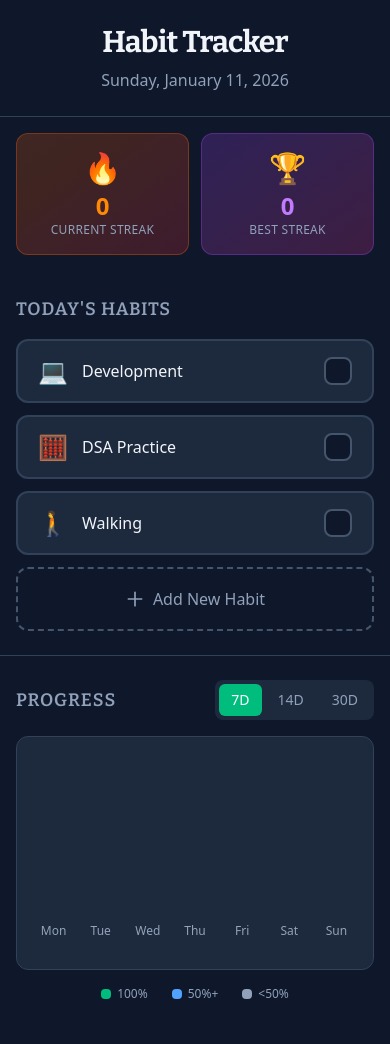
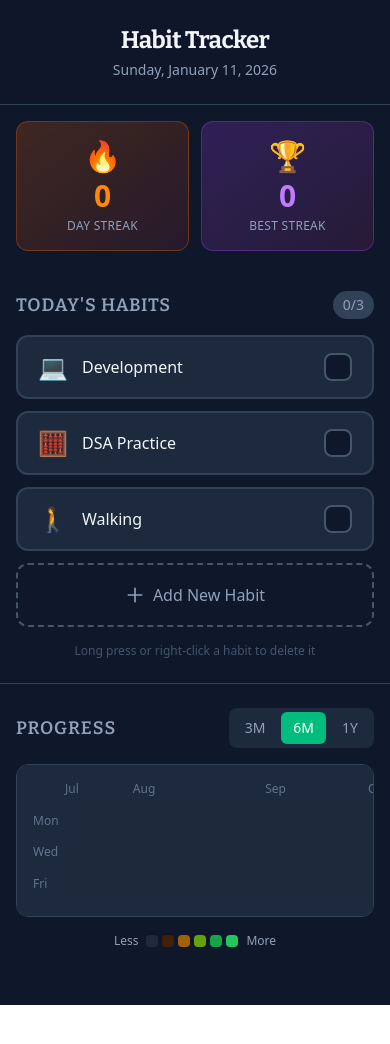
Before and after one commit to amaannn08/HabitTracker, a React (Vite) app: page / in a window 390 px wide. Shown: the top 1044 px of the page. After the commit the page ends 1005 px from the top, so only its background shows below. Built offline with nearby package versions, Linux system fonts and the light colour scheme.

Commit message:
Replace bar chart with GitHub-style heatmap, improve mobile UX, add diverse color scale

```diff
--- a/package.json
+++ b/package.json
@@ -11,8 +11,7 @@
   },
   "dependencies": {
     "react": "^19.2.0",
-    "react-dom": "^19.2.0",
-    "recharts": "^3.6.0"
+    "react-dom": "^19.2.0"
   },
   "devDependencies": {
     "@eslint/js": "^9.39.1",
--- a/src/components/HabitItem/HabitItem.tsx
+++ b/src/components/HabitItem/HabitItem.tsx
@@ -9,41 +9,91 @@ interface HabitItemProps {
 }
 
 export const HabitItem = memo(function HabitItem({ habit, isCompleted, onToggle, onDelete }: HabitItemProps) {
-  const [showDelete, setShowDelete] = useState(false);
+  const [showActions, setShowActions] = useState(false);
 
-  const handleClick = () => onToggle(habit.id);
+  const handleClick = () => {
+    if (!showActions) {
+      onToggle(habit.id);
+    }
+  };
 
-  const handleDelete = (e: React.MouseEvent) => {
-    e.stopPropagation();
+  const handleLongPress = () => {
+    setShowActions(true);
+  };
+
+  const handleDelete = () => {
     if (confirm(`Delete "${habit.name}"? This will remove all history for this habit.`)) {
       onDelete(habit.id);
     }
+    setShowActions(false);
   };
 
+  // Long press detection for mobile
+  let pressTimer: ReturnType<typeof setTimeout>;
+
+  const handleTouchStart = () => {
+    pressTimer = setTimeout(handleLongPress, 500);
+  };
+
+  const handleTouchEnd = () => {
+    clearTimeout(pressTimer);
+  };
+
+  if (showActions) {
     return (
-    <div
-      className="relative"
-      onMouseEnter={() => setShowDelete(true)}
-      onMouseLeave={() => setShowDelete(false)}
+      <div className="flex gap-2 animate-in fade-in duration-200">
+        <button
+          onClick={() => setShowActions(false)}
+          className="flex-1 py-4 px-5 rounded-xl bg-slate-800 border-2 border-slate-600
+                     text-slate-300 font-medium transition-colors hover:bg-slate-700
+                     min-h-16 flex items-center justify-center gap-2"
         >
+          <svg className="w-5 h-5" fill="none" viewBox="0 0 24 24" stroke="currentColor">
+            <path strokeLinecap="round" strokeLinejoin="round" strokeWidth={2} d="M6 18L18 6M6 6l12 12" />
+          </svg>
+          Cancel
+        </button>
+        <button
+          onClick={handleDelete}
+          className="flex-1 py-4 px-5 rounded-xl bg-red-500/20 border-2 border-red-500
+                     text-red-400 font-medium transition-colors hover:bg-red-500/30
+                     min-h-16 flex items-center justify-center gap-2"
+        >
+          <svg className="w-5 h-5" fill="none" viewBox="0 0 24 24" stroke="currentColor">
+            <path strokeLinecap="round" strokeLinejoin="round" strokeWidth={2}
+                  d="M19 7l-.867 12.142A2 2 0 0116.138 21H7.862a2 2 0 01-1.995-1.858L5 7m5 4v6m4-6v6m1-10V4a1 1 0 00-1-1h-4a1 1 0 00-1 1v3M4 7h16" />
+          </svg>
+          Delete
+        </button>
+      </div>
+    );
+  }
+
+  return (
     <button
       type="button"
       onClick={handleClick}
+      onTouchStart={handleTouchStart}
+      onTouchEnd={handleTouchEnd}
+      onTouchMove={handleTouchEnd}
+      onContextMenu={(e) => {
+        e.preventDefault();
+        handleLongPress();
+      }}
       aria-pressed={isCompleted}
       className={`
         flex items-center w-full py-4 px-5 rounded-xl cursor-pointer
-          transition-all duration-200 ease-out
+        transition-all duration-200 ease-out select-none
         min-h-16 gap-3.5 text-left
         border-2 focus-visible:outline-none focus-visible:ring-2 focus-visible:ring-emerald-500 focus-visible:ring-offset-2 focus-visible:ring-offset-slate-900
         ${isCompleted
           ? 'bg-emerald-500/10 border-emerald-500'
-            : 'bg-slate-800 border-slate-700 hover:border-emerald-500 hover:-translate-y-0.5'
+          : 'bg-slate-800 border-slate-700 hover:border-emerald-500 active:scale-[0.98]'
         }
-          active:translate-y-0
       `}
     >
-        <span className="text-2xl leading-none">{habit.emoji}</span>
-        <span className={`flex-1 font-medium ${isCompleted ? 'text-emerald-500' : 'text-slate-100'}`}>
+      <span className="text-2xl leading-none select-none">{habit.emoji}</span>
+      <span className={`flex-1 font-medium ${isCompleted ? 'text-emerald-400' : 'text-slate-100'}`}>
         {habit.name}
       </span>
       <span
@@ -57,7 +107,7 @@ export const HabitItem = memo(function HabitItem({ habit, isCompleted, onToggle,
         `}
       >
         {isCompleted && (
-            <svg viewBox="0 0 24 24" className="w-4.5 h-4.5 text-white">
+          <svg viewBox="0 0 24 24" className="w-4 h-4 text-white">
             <path
               fill="currentColor"
               d="M9 16.17L4.83 12l-1.42 1.41L9 19 21 7l-1.41-1.41z"
@@ -66,20 +116,5 @@ export const HabitItem = memo(function HabitItem({ habit, isCompleted, onToggle,
         )}
       </span>
     </button>
-
-      {/* Delete button */}
-      {showDelete && (
-        <button
-          onClick={handleDelete}
-          className="absolute -right-2 -top-2 w-6 h-6 rounded-full bg-red-500 text-white
-                     flex items-center justify-center hover:bg-red-600 transition-colors
-                     shadow-lg"
-        >
-          <svg className="w-3.5 h-3.5" fill="none" viewBox="0 0 24 24" stroke="currentColor">
-            <path strokeLinecap="round" strokeLinejoin="round" strokeWidth={2} d="M6 18L18 6M6 6l12 12" />
-          </svg>
-        </button>
-      )}
-    </div>
   );
 });
--- a/src/components/HabitList/HabitList.tsx
+++ b/src/components/HabitList/HabitList.tsx
@@ -11,11 +11,33 @@ interface HabitListProps {
 }
 
 export function HabitList({ habits, isHabitCompleted, onToggle, onAdd, onDelete }: HabitListProps) {
+  const completedCount = habits.filter((h) => isHabitCompleted(h.id)).length;
+  const totalCount = habits.length;
+
   return (
     <section className="py-6 px-4">
-      <h2 className="font-bitter text-lg font-semibold text-slate-400 mb-4 uppercase tracking-wider">
-        Today's Habits
-      </h2>
+      <div className="flex items-center justify-between mb-4">
+        <h2 className="font-bitter text-lg font-semibold text-slate-400 uppercase tracking-wider">
+          Today's Habits
+        </h2>
+        {totalCount > 0 && (
+          <span className={`text-sm font-medium px-2.5 py-1 rounded-full ${
+            completedCount === totalCount
+              ? 'bg-emerald-500/20 text-emerald-400'
+              : 'bg-slate-700 text-slate-400'
+          }`}>
+            {completedCount}/{totalCount}
+          </span>
+        )}
+      </div>
+
+      {habits.length === 0 ? (
+        <div className="text-center py-8 text-slate-500">
+          <div className="text-4xl mb-3">📝</div>
+          <p className="mb-4">No habits yet. Add your first habit to get started!</p>
+        </div>
+      ) : null}
+
       <ul className="list-none p-0 m-0 flex flex-col gap-3">
         {habits.map((habit) => (
           <li key={habit.id}>
@@ -31,6 +53,13 @@ export function HabitList({ habits, isHabitCompleted, onToggle, onAdd, onDelete
           <AddHabit onAdd={onAdd} />
         </li>
       </ul>
+
+      {/* Hint for delete */}
+      {habits.length > 0 && (
+        <p className="text-xs text-slate-600 text-center mt-4">
+          Long press or right-click a habit to delete it
+        </p>
+      )}
     </section>
   );
 }
--- a/src/components/Header/Header.tsx
+++ b/src/components/Header/Header.tsx
@@ -12,11 +12,11 @@ export function Header({ date }: HeaderProps) {
   });
 
   return (
-    <header className="text-center py-6 px-4 border-b border-slate-700">
-      <h1 className="font-bitter text-3xl font-bold text-slate-100 mb-2 tracking-tight">
+    <header className="text-center py-6 px-4 border-b border-slate-700 bg-slate-900/80 backdrop-blur-sm sticky top-0 z-10">
+      <h1 className="font-bitter text-2xl sm:text-3xl font-bold text-slate-100 mb-1 tracking-tight">
         Habit Tracker
       </h1>
-      <p className="text-base text-slate-400 font-medium">{formattedDate}</p>
+      <p className="text-sm sm:text-base text-slate-400 font-medium">{formattedDate}</p>
     </header>
   );
 }
--- a/src/components/ProgressChart/ProgressChart.tsx
+++ b/src/components/ProgressChart/ProgressChart.tsx
@@ -1,13 +1,4 @@
 import { useMemo, useState } from 'react';
-import {
-  BarChart,
-  Bar,
-  XAxis,
-  YAxis,
-  ResponsiveContainer,
-  Cell,
-  LabelList,
-} from 'recharts';
 
 interface ChartDataPoint {
   date: string;
@@ -21,41 +12,90 @@ interface ProgressChartProps {
 }
 
 const PERIOD_OPTIONS = [
-  { label: '7D', days: 7 },
-  { label: '14D', days: 14 },
-  { label: '30D', days: 30 },
+  { label: '3M', days: 90 },
+  { label: '6M', days: 180 },
+  { label: '1Y', days: 365 },
 ];
 
+// Color scale based on completion percentage
+function getColor(percentage: number): string {
+  if (percentage === 0) return '#1e293b';      // slate-800 - empty
+  if (percentage < 25) return '#422006';        // orange-950 - minimal
+  if (percentage < 50) return '#a16207';        // yellow-700 - some progress
+  if (percentage < 75) return '#65a30d';        // lime-600 - good
+  if (percentage < 100) return '#16a34a';       // green-600 - great
+  return '#22c55e';                              // green-500 - perfect!
+}
+
 export function ProgressChart({ getCompletionHistory }: ProgressChartProps) {
-  const [selectedPeriod, setSelectedPeriod] = useState(7);
+  const [selectedPeriod, setSelectedPeriod] = useState(180);
+  const [tooltip, setTooltip] = useState<{ data: ChartDataPoint; x: number; y: number } | null>(null);
 
   const data = useMemo(() => getCompletionHistory(selectedPeriod), [getCompletionHistory, selectedPeriod]);
 
-  // Format dates for display
-  const chartData = useMemo(() => {
-    return data.map((d, index) => {
-      // For 30 days, show fewer labels
-      const showLabel = selectedPeriod <= 14 || index % 3 === 0 || index === data.length - 1;
-      return {
-        ...d,
-        dayLabel: showLabel
-          ? new Date(d.date + 'T00:00:00').toLocaleDateString('en-US', {
-              weekday: selectedPeriod <= 7 ? 'short' : undefined,
-              day: selectedPeriod > 7 ? 'numeric' : undefined,
-              month: selectedPeriod > 14 ? 'short' : undefined,
-            })
-          : '',
-        displayValue: selectedPeriod <= 14 ? `${d.completed}/${d.total}` : '',
-      };
+  // Organize data into weeks (columns) and days (rows)
+  const calendarData = useMemo(() => {
+    const weeks: { date: string; data: ChartDataPoint }[][] = [];
+    let currentWeek: { date: string; data: ChartDataPoint }[] = [];
+
+    // Find the first Sunday to start the calendar
+    const firstDate = new Date(data[0]?.date + 'T00:00:00');
+    const startPadding = firstDate.getDay(); // 0 = Sunday
+
+    // Add empty cells for padding at the start
+    for (let i = 0; i < startPadding; i++) {
+      currentWeek.push({ date: '', data: { date: '', completed: 0, total: 0, percentage: -1 } });
+    }
+
+    data.forEach((d) => {
+      const date = new Date(d.date + 'T00:00:00');
+      const dayOfWeek = date.getDay();
+
+      if (dayOfWeek === 0 && currentWeek.length > 0) {
+        weeks.push(currentWeek);
+        currentWeek = [];
+      }
+
+      currentWeek.push({ date: d.date, data: d });
     });
-  }, [data, selectedPeriod]);
 
-  const getCellColor = (percentage: number) => {
-    if (percentage === 100) return '#10b981'; // emerald-500
-    if (percentage >= 50) return '#60a5fa';   // blue-400
-    if (percentage > 0) return '#94a3b8';     // slate-400
-    return '#334155';                          // slate-700
+    // Push the last week if it has any days
+    if (currentWeek.length > 0) {
+      weeks.push(currentWeek);
+    }
+
+    return weeks;
+  }, [data]);
+
+  // Get month labels
+  const monthLabels = useMemo(() => {
+    const labels: { month: string; weekIndex: number }[] = [];
+    let lastMonth = '';
+
+    calendarData.forEach((week, weekIndex) => {
+      const validDay = week.find((d) => d.date);
+      if (validDay?.date) {
+        const date = new Date(validDay.date + 'T00:00:00');
+        const month = date.toLocaleDateString('en-US', { month: 'short' });
+        if (month !== lastMonth) {
+          labels.push({ month, weekIndex });
+          lastMonth = month;
+        }
+      }
+    });
+
+    return labels;
+  }, [calendarData]);
+
+  const handleCellHover = (e: React.MouseEvent, d: ChartDataPoint) => {
+    if (d.percentage >= 0) {
+      const rect = e.currentTarget.getBoundingClientRect();
+      setTooltip({ data: d, x: rect.left + rect.width / 2, y: rect.top });
+    }
   };
+
+  const cellSize = selectedPeriod <= 90 ? 14 : selectedPeriod <= 180 ? 11 : 9;
+  const gap = 3;
 
   return (
     <section className="py-6 px-4 border-t border-slate-700">
@@ -82,49 +122,91 @@ export function ProgressChart({ getCompletionHistory }: ProgressChartProps) {
         </div>
       </div>
 
-      <div className="bg-slate-800 rounded-xl py-4 px-2 border border-slate-700">
-        <ResponsiveContainer width="100%" height={200}>
-          <BarChart data={chartData} margin={{ top: 20, right: 5, left: 5, bottom: 5 }}>
-            <XAxis
-              dataKey="dayLabel"
-              axisLine={false}
-              tickLine={false}
-              tick={{ fill: '#94a3b8', fontSize: selectedPeriod > 14 ? 10 : 12 }}
-              interval={0}
-            />
-            <YAxis hide domain={[0, data[0]?.total || 3]} />
-            <Bar dataKey="completed" radius={[4, 4, 0, 0]} maxBarSize={selectedPeriod <= 7 ? 40 : 20}>
-              {chartData.map((entry, index) => (
-                <Cell key={`cell-${index}`} fill={getCellColor(entry.percentage)} />
-              ))}
-              {selectedPeriod <= 14 && (
-                <LabelList
-                  dataKey="displayValue"
-                  position="top"
-                  fill="#94a3b8"
-                  fontSize={10}
-                  fontWeight={500}
-                />
-              )}
-            </Bar>
-          </BarChart>
-        </ResponsiveContainer>
+      <div className="bg-slate-800 rounded-xl p-4 border border-slate-700 overflow-x-auto">
+        {/* Month labels */}
+        <div className="flex mb-2 text-xs text-slate-500" style={{ marginLeft: 32 }}>
+          {monthLabels.map((label, i) => (
+            <span
+              key={i}
+              style={{
+                position: 'relative',
+                left: label.weekIndex * (cellSize + gap),
+                marginRight: i < monthLabels.length - 1
+                  ? (monthLabels[i + 1].weekIndex - label.weekIndex) * (cellSize + gap) - 30
+                  : 0,
+              }}
+            >
+              {label.month}
+            </span>
+          ))}
+        </div>
+
+        <div className="flex">
+          {/* Day labels */}
+          <div className="flex flex-col justify-around text-xs text-slate-500 pr-2" style={{ height: 7 * (cellSize + gap) - gap }}>
+            <span>Mon</span>
+            <span>Wed</span>
+            <span>Fri</span>
+          </div>
+
+          {/* Heatmap grid */}
+          <div className="flex gap-[3px]">
+            {calendarData.map((week, weekIndex) => (
+              <div key={weekIndex} className="flex flex-col gap-[3px]">
+                {week.map((day, dayIndex) => (
+                  <div
+                    key={dayIndex}
+                    className={`rounded-sm transition-all cursor-pointer hover:ring-2 hover:ring-slate-400 hover:ring-offset-1 hover:ring-offset-slate-800 ${
+                      day.data.percentage < 0 ? 'invisible' : ''
+                    }`}
+                    style={{
+                      width: cellSize,
+                      height: cellSize,
+                      backgroundColor: day.data.percentage >= 0 ? getColor(day.data.percentage) : 'transparent',
+                    }}
+                    onMouseEnter={(e) => handleCellHover(e, day.data)}
+                    onMouseLeave={() => setTooltip(null)}
+                  />
+                ))}
+              </div>
+            ))}
+          </div>
+        </div>
       </div>
 
-      <div className="flex justify-center gap-6 mt-4">
-        <span className="flex items-center gap-1.5 text-xs text-slate-400">
-          <span className="w-2.5 h-2.5 rounded-sm bg-emerald-500" />
-          100%
-        </span>
-        <span className="flex items-center gap-1.5 text-xs text-slate-400">
-          <span className="w-2.5 h-2.5 rounded-sm bg-blue-400" />
-          50%+
-        </span>
-        <span className="flex items-center gap-1.5 text-xs text-slate-400">
-          <span className="w-2.5 h-2.5 rounded-sm bg-slate-400" />
-          &lt;50%
-        </span>
+      {/* Legend */}
+      <div className="flex items-center justify-center gap-2 mt-4 text-xs text-slate-400">
+        <span>Less</span>
+        <div className="flex gap-1">
+          <div className="w-3 h-3 rounded-sm" style={{ backgroundColor: '#1e293b' }} />
+          <div className="w-3 h-3 rounded-sm" style={{ backgroundColor: '#422006' }} />
+          <div className="w-3 h-3 rounded-sm" style={{ backgroundColor: '#a16207' }} />
+          <div className="w-3 h-3 rounded-sm" style={{ backgroundColor: '#65a30d' }} />
+          <div className="w-3 h-3 rounded-sm" style={{ backgroundColor: '#16a34a' }} />
+          <div className="w-3 h-3 rounded-sm" style={{ backgroundColor: '#22c55e' }} />
+        </div>
+        <span>More</span>
       </div>
+
+      {/* Tooltip */}
+      {tooltip && (
+        <div
+          className="fixed z-50 bg-slate-900 border border-slate-600 rounded-lg px-3 py-2 text-sm shadow-xl pointer-events-none transform -translate-x-1/2 -translate-y-full"
+          style={{ left: tooltip.x, top: tooltip.y - 8 }}
+        >
+          <div className="font-medium text-slate-100">
+            {new Date(tooltip.data.date + 'T00:00:00').toLocaleDateString('en-US', {
+              weekday: 'short',
+              month: 'short',
+              day: 'numeric',
+              year: 'numeric',
+            })}
+          </div>
+          <div className="text-slate-400">
+            {tooltip.data.completed}/{tooltip.data.total} habits ({tooltip.data.percentage}%)
+          </div>
+        </div>
+      )}
     </section>
   );
 }
--- a/src/components/StreakCounter/StreakCounter.tsx
+++ b/src/components/StreakCounter/StreakCounter.tsx
@@ -8,19 +8,21 @@ export function StreakCounter({ currentStreak, longestStreak }: StreakCounterPro
     <section className="py-4 px-4">
       <div className="flex gap-3">
         {/* Current Streak */}
-        <div className="flex-1 bg-gradient-to-br from-orange-500/20 to-red-500/20
-                        border border-orange-500/30 rounded-xl p-4 text-center">
-          <div className="text-3xl mb-1">🔥</div>
-          <div className="text-2xl font-bold text-orange-400">{currentStreak}</div>
-          <div className="text-xs text-slate-400 uppercase tracking-wide">Current Streak</div>
+        <div className="flex-1 bg-gradient-to-br from-orange-500/20 to-red-500/10
+                        border border-orange-500/30 rounded-xl p-4 text-center
+                        transition-transform active:scale-[0.98]">
+          <div className="text-3xl mb-1" role="img" aria-label="fire">🔥</div>
+          <div className="text-3xl font-bold text-orange-400 tabular-nums">{currentStreak}</div>
+          <div className="text-xs text-slate-400 uppercase tracking-wide mt-1">Day Streak</div>
         </div>
 
         {/* Longest Streak */}
-        <div className="flex-1 bg-gradient-to-br from-purple-500/20 to-pink-500/20
-                        border border-purple-500/30 rounded-xl p-4 text-center">
-          <div className="text-3xl mb-1">🏆</div>
-          <div className="text-2xl font-bold text-purple-400">{longestStreak}</div>
-          <div className="text-xs text-slate-400 uppercase tracking-wide">Best Streak</div>
+        <div className="flex-1 bg-gradient-to-br from-purple-500/20 to-pink-500/10
+                        border border-purple-500/30 rounded-xl p-4 text-center
+                        transition-transform active:scale-[0.98]">
+          <div className="text-3xl mb-1" role="img" aria-label="trophy">🏆</div>
+          <div className="text-3xl font-bold text-purple-400 tabular-nums">{longestStreak}</div>
+          <div className="text-xs text-slate-400 uppercase tracking-wide mt-1">Best Streak</div>
         </div>
       </div>
     </section>
```
Also changed, not shown: src/components/AddHabit/AddHabit.tsx (+39 -17 lines), 1 other file (tests, documents, lock files or other folders). Lines whose indentation alone changed are shown as unchanged.
